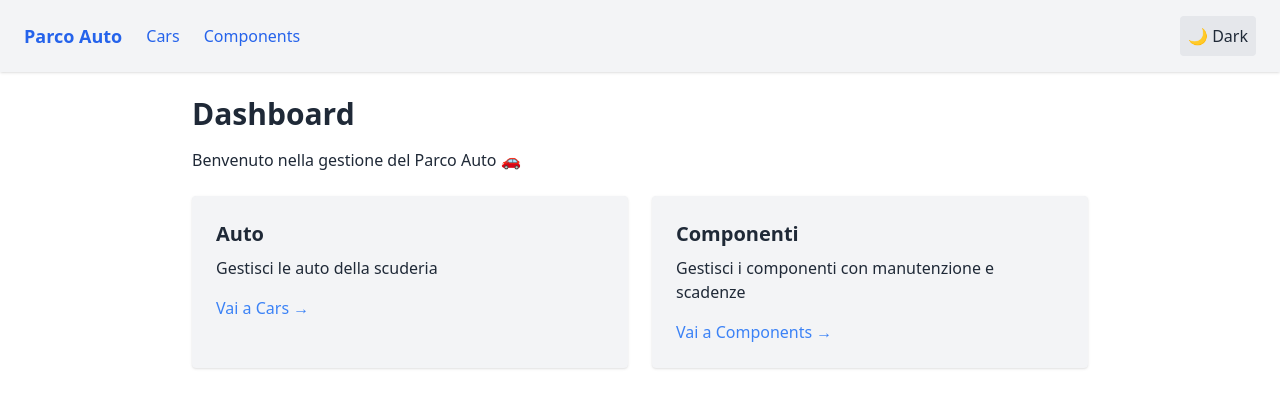
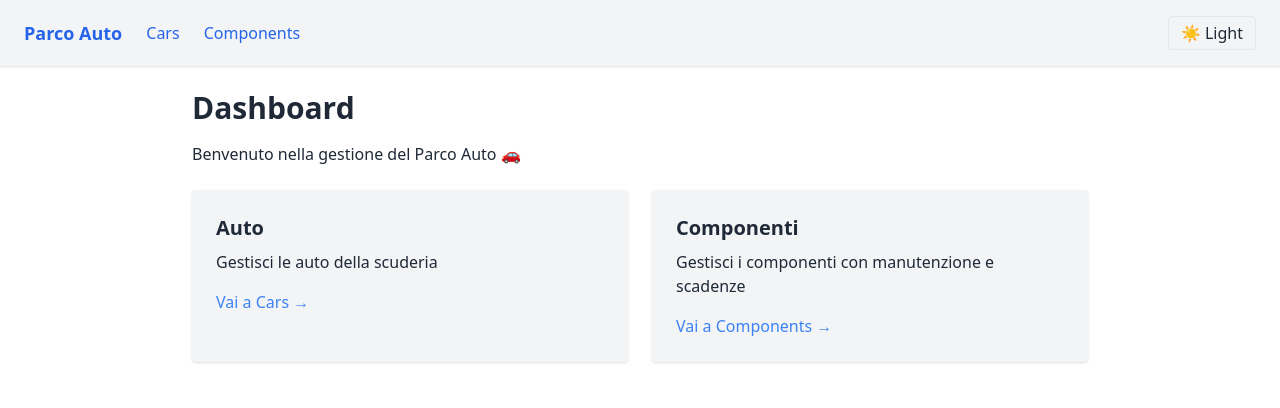
Before and after one commit to BattagliaGiuseppe/BattagliaRacingCar, a Next.js app: page / in a window 1280 px wide. Shown: the top 408 px of the page. Built offline with nearby package versions, Linux system fonts and the light colour scheme.

Commit message:
Update ThemeToggle.tsx

```diff
--- a/components/ThemeToggle.tsx
+++ b/components/ThemeToggle.tsx
@@ -1,22 +1,39 @@
 "use client";
 
-import { useTheme } from "next-themes";
 import { useEffect, useState } from "react";
 
 export default function ThemeToggle() {
-  const { theme, setTheme } = useTheme();
-  const [mounted, setMounted] = useState(false);
+  const [theme, setTheme] = useState<string>("light");
 
   useEffect(() => {
-    setMounted(true);
+    if (
+      localStorage.theme === "dark" ||
+      (!localStorage.theme && window.matchMedia("(prefers-color-scheme: dark)").matches)
+    ) {
+      document.documentElement.classList.add("dark");
+      setTheme("dark");
+    } else {
+      document.documentElement.classList.remove("dark");
+      setTheme("light");
+    }
   }, []);
 
-  if (!mounted) return null;
+  const toggleTheme = () => {
+    if (theme === "light") {
+      document.documentElement.classList.add("dark");
+      localStorage.setItem("theme", "dark");
+      setTheme("dark");
+    } else {
+      document.documentElement.classList.remove("dark");
+      localStorage.setItem("theme", "light");
+      setTheme("light");
+    }
+  };
 
   return (
     <button
-      onClick={() => setTheme(theme === "light" ? "dark" : "light")}
-      className="p-2 bg-gray-200 dark:bg-gray-700 rounded"
+      onClick={toggleTheme}
+      className="px-3 py-1 border rounded hover:bg-gray-200 dark:hover:bg-gray-700 transition"
     >
       {theme === "light" ? "☀️ Light" : "🌙 Dark"}
     </button>
```
